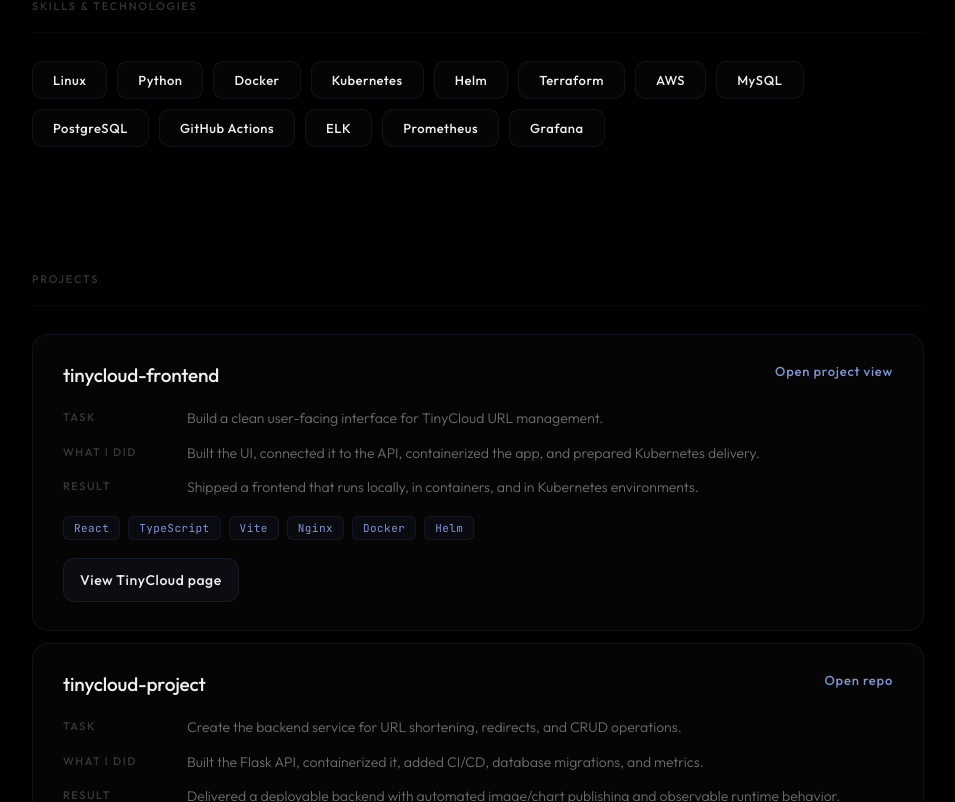
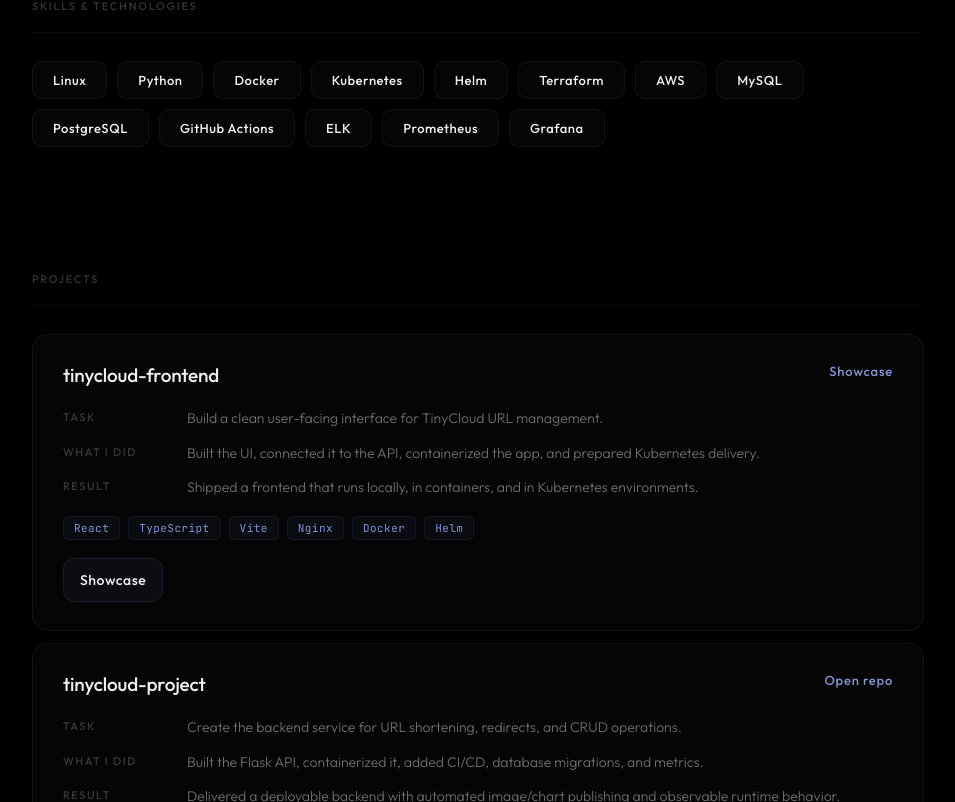
Before and after one commit to cherya05/danilchernenko.github.io, a React (Vite) app: page / in a window 1280 px wide. Shown: the part 1046-1848 px from the top of the page, without its empty margins (162-1117 px from the left). Built offline with nearby package versions, Linux system fonts and the light colour scheme.

Commit message:
style: rename portfolio project CTA to showcase

```diff
--- a/src/App.tsx
+++ b/src/App.tsx
@@ -274,6 +274,9 @@ export default function App() {
             currently looking for an internship or junior role.
           </p>
           <div className="hero-actions">
+            <button className="btn-secondary" type="button" onClick={openTinyCloud}>
+              Showcase
+            </button>
             <a className="btn-main" href="https://github.com/cherya05" target="_blank" rel="noreferrer">
               GitHub
             </a>
@@ -325,12 +328,33 @@ export default function App() {
           </div>
           <div className="projects-list">
             {projects.map((p) => (
-              <article key={p.name} className="project-card">
+              <article
+                key={p.name}
+                className={`project-card${p.name === 'tinycloud-frontend' ? ' project-card-clickable' : ''}`}
+                onClick={p.name === 'tinycloud-frontend' ? openTinyCloud : undefined}
+                role={p.name === 'tinycloud-frontend' ? 'button' : undefined}
+                tabIndex={p.name === 'tinycloud-frontend' ? 0 : undefined}
+                onKeyDown={p.name === 'tinycloud-frontend'
+                  ? (event) => {
+                      if (event.key === 'Enter' || event.key === ' ') {
+                        event.preventDefault()
+                        openTinyCloud()
+                      }
+                    }
+                  : undefined}
+              >
                 <div className="project-name-row">
                   <div className="project-name">{p.name}</div>
                   {p.name === 'tinycloud-frontend' ? (
-                    <button className="project-link" type="button" onClick={openTinyCloud}>
-                      Open project view
+                    <button
+                      className="project-link"
+                      type="button"
+                      onClick={(event) => {
+                        event.stopPropagation()
+                        openTinyCloud()
+                      }}
+                    >
+                      Showcase
                     </button>
                   ) : (
                     <a className="project-link" href={p.url} target="_blank" rel="noreferrer">
@@ -358,8 +382,15 @@ export default function App() {
                   ))}
                 </div>
                 {p.name === 'tinycloud-frontend' ? (
-                  <button className="project-cta" type="button" onClick={openTinyCloud}>
-                    View TinyCloud page
+                  <button
+                    className="project-cta"
+                    type="button"
+                    onClick={(event) => {
+                      event.stopPropagation()
+                      openTinyCloud()
+                    }}
+                  >
+                    Showcase
                   </button>
                 ) : null}
               </article>
--- a/src/index.css
+++ b/src/index.css
@@ -237,6 +237,11 @@ h1 strong{
   box-shadow:0 0 0 1px rgba(0,0,0,.6),0 24px 48px rgba(0,0,0,.3);
 }
 .project-card:hover{border-color:var(--brand-mid);box-shadow:0 0 0 1px rgba(0,0,0,.6),0 24px 48px rgba(0,0,0,.3),0 0 40px rgba(65,74,115,.08) inset}
+.project-card-clickable{cursor:pointer}
+.project-card-clickable:focus-visible{
+  outline:1px solid var(--brand-hi);
+  outline-offset:3px;
+}
 .project-name{
   font-size:19px;font-weight:500;letter-spacing:-.01em;color:var(--text);margin-bottom:10px;
 }
```
